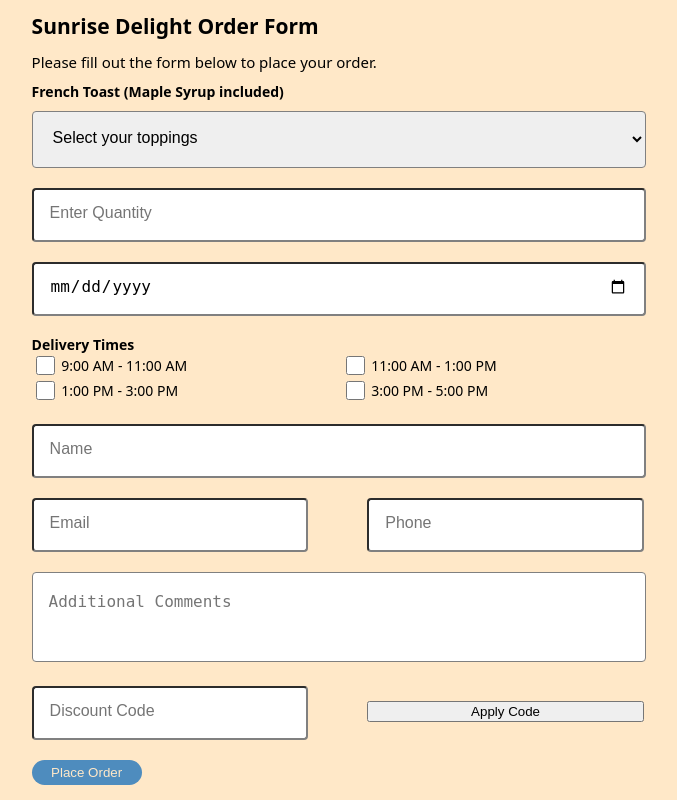
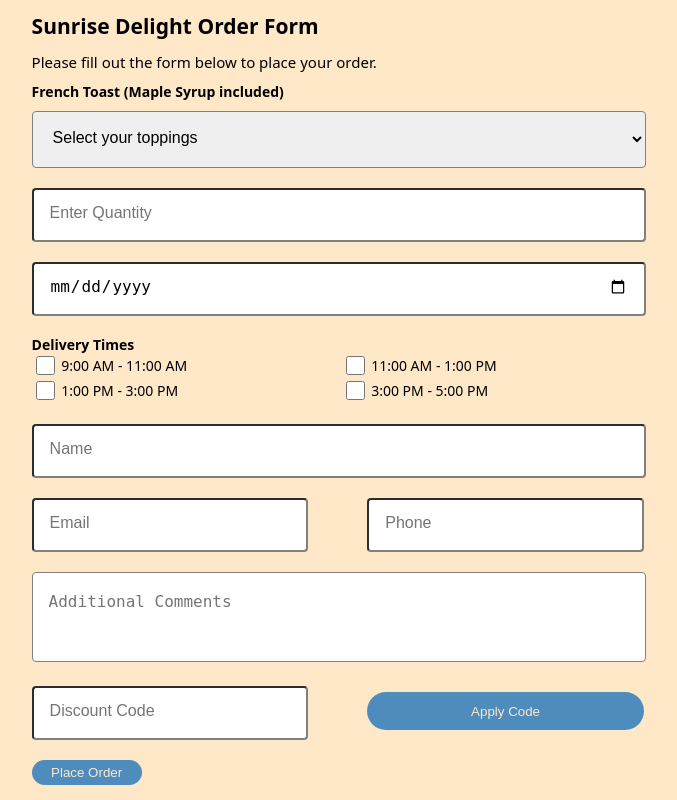
Before and after one commit to Matt2334/Sunrise-Delight, a Django app: page /orders/ in a window 1280 px wide. Shown: the part 16-816 px from the top of the page, without its empty margins (301-978 px from the left). Run offline with Django 4.2, Linux system fonts and the light colour scheme.

Commit message:
Update order.html

```diff
--- a/practice/myapp/templates/order.html
+++ b/practice/myapp/templates/order.html
@@ -17,7 +17,7 @@
                             <option valuedisabled>Select your toppings</option>
                             <option value="blu">Blueberries</option>
                             <option value="ban">Bananna</option>
-                            <option value="mix">Mixed berries (Strawberries, Blueberries, Rhaspberries)</option>
+                            <option value="mix">Mixed berries (Strawberries, Blueberries, Raspberries)</option>
                         </select>
                     </div>
 
@@ -35,8 +35,6 @@
                         <input name="Delivery Date" id="delivery_date" required value="{{delivery_date}}" class="input-info"
                                placeholder="Delivery Date" type="date" inputmode="text">
                     </div>
-
-
                     <div class="surrounding-div">
                         <label style="display:block; font-weight:700;">Delivery Times</label>
                         <div>
@@ -49,7 +47,6 @@
                             <input value="3pm" class="checkbox" name="Delivery Times" type="checkbox">
                             <label style="width:40%;" for="3pm">3:00 PM - 5:00 PM</label>
                         </div>
-
                     </div>
                         <div class="surrounding-div">
                             {% if error.name %}
@@ -57,8 +54,6 @@
                             {% endif %}
                             <input name="Name" id="name" required class="input-info" value="{{name}}" placeholder="Name" inputmode="text" >
                         </div>
-
-
                     <div class="surrounding-div">
                         {% if error.phone %}
                             <p>{{ error.phone }}</p>
@@ -67,15 +62,12 @@
                         <input id="phone" name="Phone" type="numeric" value="{{phone}}" oninvalid="this.setCustomValidity('{{ error.phone }}')"
                                oninput="this.setCustomValidity('')" class="input-info" style="width:45%;" placeholder="Phone" inputmode="text">
                     </div>
-
-
                     <div class="surrounding-div">
                         <textarea name="Additional Comments" value="{{comments}}" max-length="1000" placeholder="Additional Comments" class="input-comments"></textarea>
                     </div>
-
                     <div class="surrounding-div">
                         <input name="promo-code" id="promo" class="input-info"  style="width:45%; margin-right:9%" placeholder="Discount Code" inputmode="text">
-                        <button onclick=promoChecker() style="width:45%;">Apply Code</button>
+                        <button onclick=promoChecker() class="apply_code">Apply Code</button>
                         <script>
                            async function promoChecker(){
                                 const response = await fetch('/api/promotions/apply_promotion/', {
```
